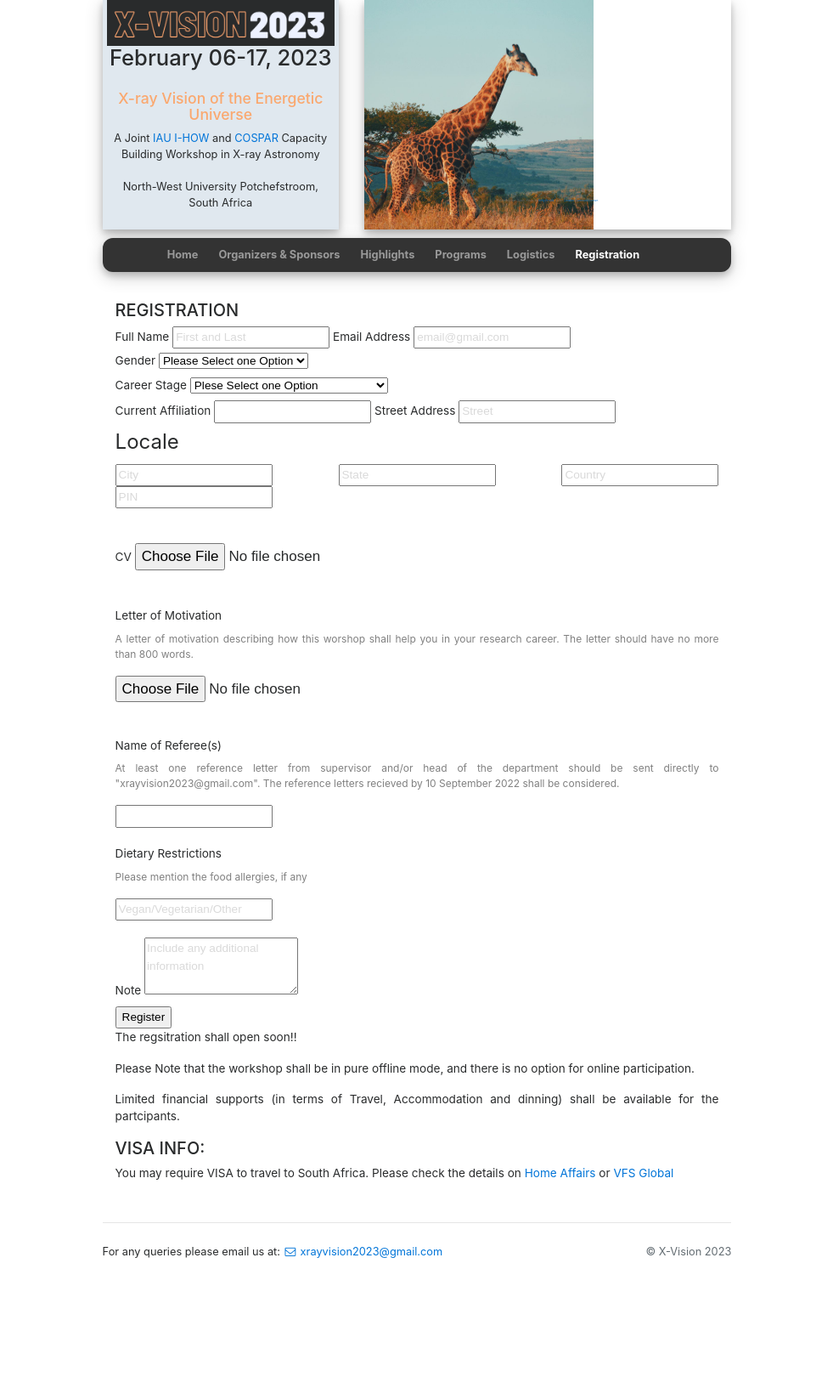
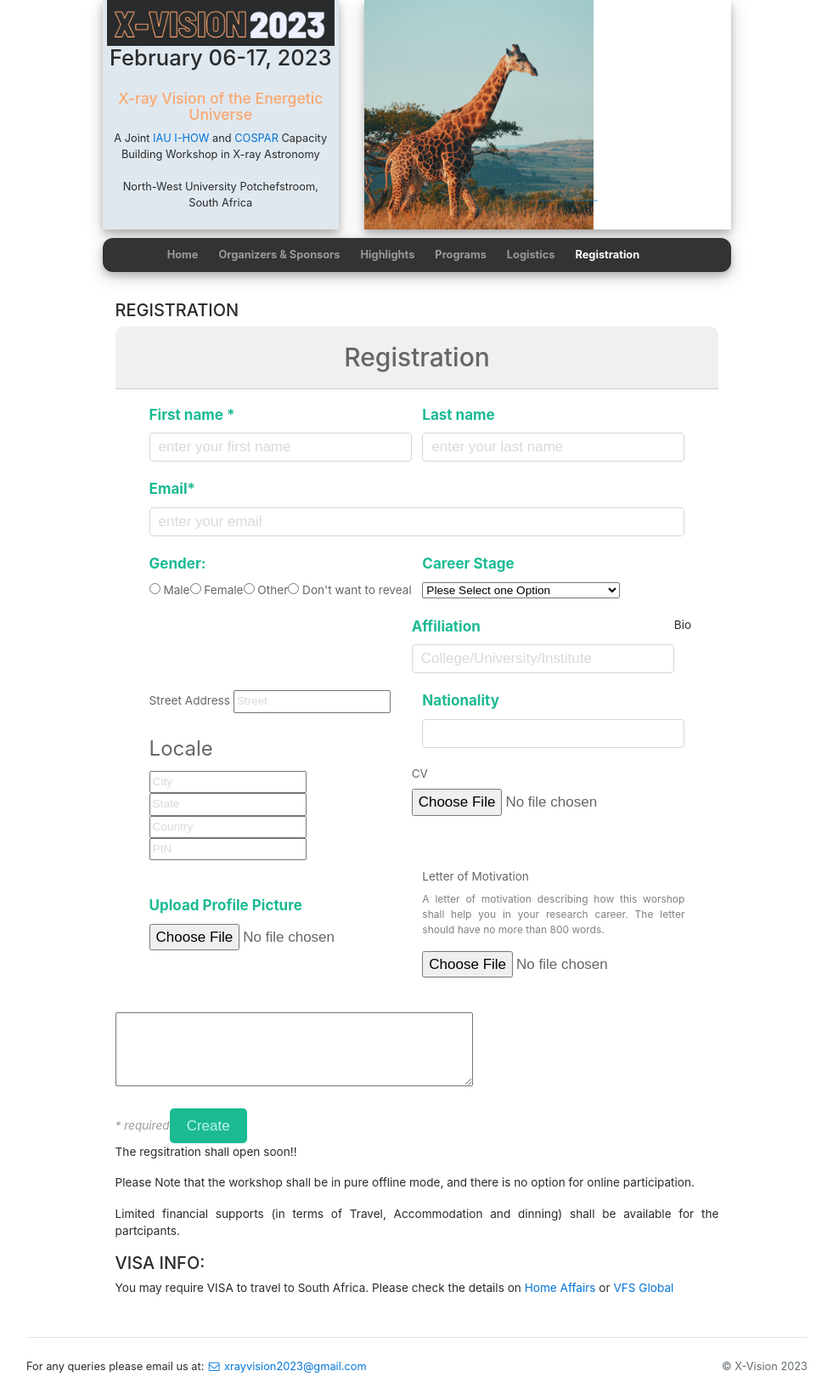
Before and after one commit to xvisionastro2023/xvisionastro2023.github.io, a Jekyll site: the page built from registration.html, in a window 1280 px wide. Shown: the whole page at 85% size, without its empty margins (149-1130 px from the left). Built offline with Jekyll 4.4.1, drawn with Linux system fonts in a browser that asks for light colours; nearby versions of some CDN libraries; before the commit the page ends 1498 px from its top, so only the background shows below that.

Commit message:
added css style -2

```diff
--- a/_includes/form_regis4test.html
+++ b/_includes/form_regis4test.html
@@ -10,7 +10,7 @@
 
       <!-- form header -->
       <div class="form-header">
-        <h1>Create Account</h1>
+        <h1>Registration</h1>
       </div>
 
       <!-- form body -->
@@ -34,7 +34,7 @@
           <input type="email" id="email" class="form-input" placeholder="enter your email" required="required">
         </div>
 
-        <!-- Passwrod and confirm password -->
+        <!-- Passwrod and confirm password>
         <div class="horizontal-group">
           <div class="form-group left">
             <label for="password" class="label-title">Password *</label>
@@ -44,7 +44,7 @@
             <label for="confirm-password" class="label-title">Confirm Password *</label>
             <input type="password" class="form-input" id="confirm-password" placeholder="enter your password again" required="required">
           </div>
-        </div>
+        </div-->
 
         <!-- Gender and Hobbies -->
         <div class="horizontal-group">
@@ -53,15 +53,21 @@
             <div class="input-group">
               <label for="male"><input type="radio" name="gender" value="male" id="male"> Male</label>
               <label for="female"><input type="radio" name="gender" value="female" id="female"> Female</label>
+              <label for="female"><input type="radio" name="gender" value="other" id="other"> Other</label>
+              <label for="female"><input type="radio" name="gender" value="noreveal" id="noreveal"> Don't want to reveal</label>
             </div>
           </div>
           <div class="form-group right">
-            <label class="label-title">Hobbies</label>
+            <label class="label-title" for="career">Career Stage</label>
             <div >
-              <label><input type="checkbox" value="Web">Music</label>
-              <label><input type="checkbox" value="iOS">Sports</label>
-              <label><input type="checkbox" value="Andriod">Travel</label>
-              <label><input type="checkbox" value="Game">Movies</label>
+              <select name="career" required="">
+                <option value="" selected="" disabled="">Plese Select one Option</option>
+                <option value="MSc">M.Sc.</option>
+                <option value="PhD">Ph.D.</option>
+                <option value="postdoc">Post-Doctoral Fellow</option>
+                <option value="youngRes">Young Researcher [below 3 years]</option>
+                <option value="SeniorRes">Senior Researcher [above 3 years]</option>
+              </select>
             </div>
           </div>
         </div>
@@ -69,29 +75,47 @@
         <!-- Source of Income and Income -->
         <div class="horizontal-group">
           <div class="form-group left" >
-            <label class="label-title">Source of Income</label>
-            <select class="form-input" id="level" >
-              <option value="B">Employed</option>
-              <option value="I">Self-employed</option>
-              <option value="A">Unemployed</option>
-            </select>
+            <label for="affiliation" class="label-title">Affiliation</label>
+            <input type="text" id="affiliation" class="form-input" placeholder="College/University/Institute" required="required" />
           </div>
           <div class="form-group right">
-            <label for="experience" class="label-title">Income</label>
-            <input type="range" min="20" max="100" step="5"  value="0" id="experience" class="form-input" onChange="change();" style="height:28px;width:78%;padding:0;">
-            <span id="range-label">20K</span>
+            <label for="nationality" class="label-title">Nationality</label>
+            <input type="text" id="nationality" class="form-input" placeholder="" required="required" />
           </div>
         </div>
 
         <!-- Profile picture and Age -->
         <div class="horizontal-group">
           <div class="form-group left" >
+            <label for="street-address">Street Address</label>
+            <input type="text" name="street" id="street-address" placeholder="Street" required=""/>
+          </div>
+        </div>
+        <dev class="horizontal-group">
+          <div class="form-group left" >
+            <fieldset class="locale">
+              <legend>Locale</legend>
+              <input type="text" name="city" placeholder="City" required=""/>
+              <input type="text" name="state" placeholder="State" required=""/>
+              <input type='text' name="country" id="country" placeholder="Country" required=""/>
+              <input type="text" name="postal-code" placeholder="PIN" required=""/>
+            </fieldset><br></br>
             <label for="choose-file" class="label-title">Upload Profile Picture</label>
             <input type="file" id="choose-file" size="80">
           </div>
+        </dev>
+        <dev class="horizontal-group">
+          <div class="form-group left" >
+            <label for="cv">CV</label>
+            <input type="file" id="cv" name="attachment" accept="image/png, image/jpeg, .pdf, image/jpg"\>
+            <fieldset><br></br>
+            </fieldset>
+          </div>
           <div class="form-group right">
-            <label for="experience" class="label-title">Age</label>
-            <input type="number" min="18" max="80"  value="18" class="form-input">
+            <label for="motilettr">Letter of Motivation</label>
+            <p style="font-size:12px;color:gray;">A letter of motivation describing how this worshop shall help you in your research career. The letter should have no more than 800 words.</p>
+            <input type="file" name="MotivLetter" id="motilettr" accept="image/png, image/jpeg, .pdf, image/jpg"\>
+            </fieldset><br></br>
           </div>
         </div>
 
--- a/assets/table_style.css
+++ b/assets/table_style.css
@@ -11,7 +11,7 @@
   background:linear-gradient(to right, #78a7ba 0%, #385D6C 50%, #78a7ba 99%);
   }*/
 
-.signup-form {
+.registration-form {
   font-family: "Roboto", sans-serif;
   width:650px;
   margin:30px auto;
@@ -106,7 +106,7 @@ input[type="file"] {
 /*---------------------------------------*/
 /* Form Footer */
 /*---------------------------------------*/
-.signup-form .form-footer  {
+.registration-form .form-footer  {
   background-color: #EFF0F1;
   border-bottom-left-radius: 10px;
   border-bottom-right-radius: 10px;
--- a/registration.html
+++ b/registration.html
@@ -12,7 +12,7 @@ slide_id: 5
                 <div>
                     <h5> REGISTRATION</h5>
 
-                    {% include form_regis.html %}
+                    {% include form_regis4test.html %}
 
                     <p> The regsitration shall open soon!! </p>
                     <p> Please Note that the workshop shall be in pure offline mode, and
```
